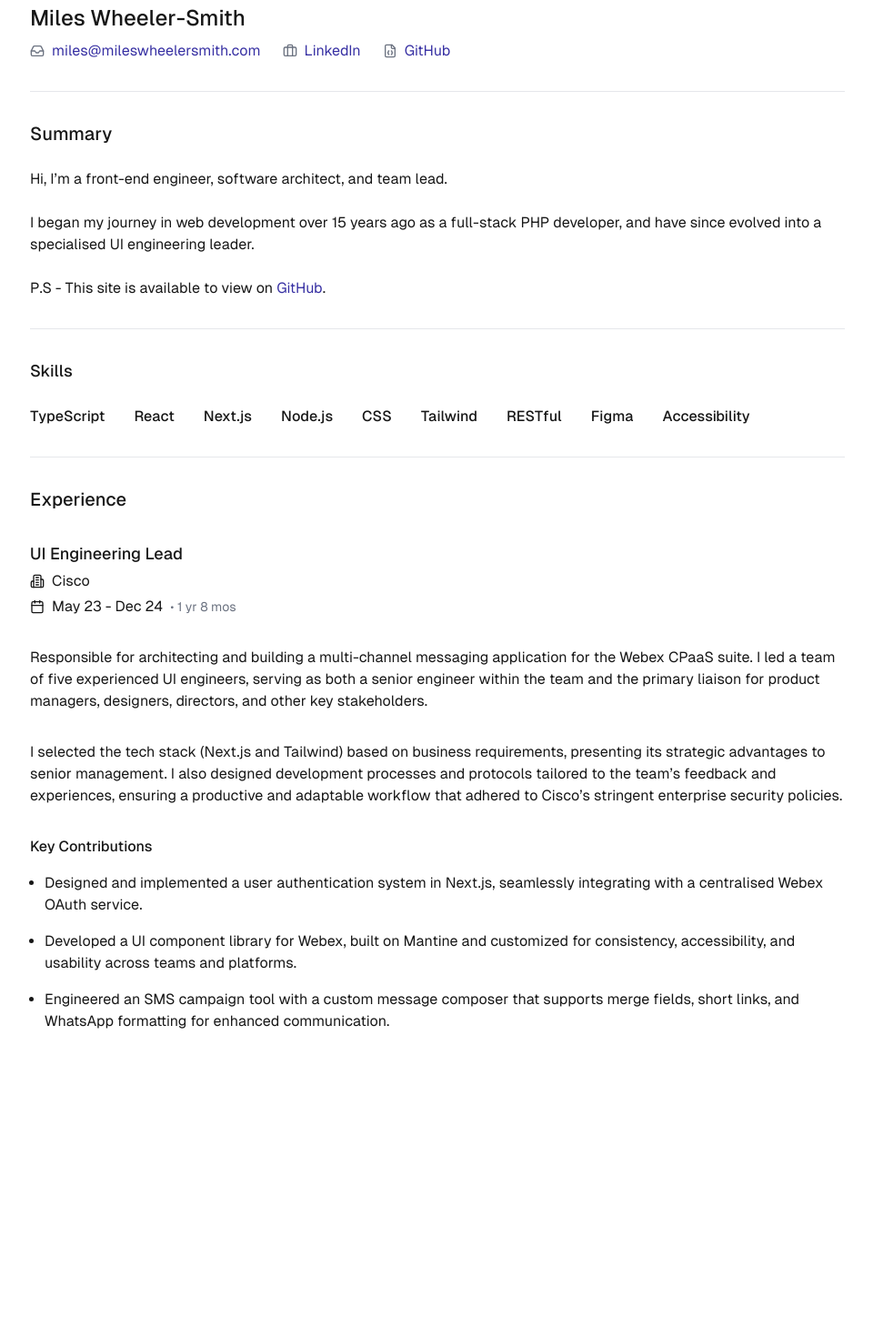
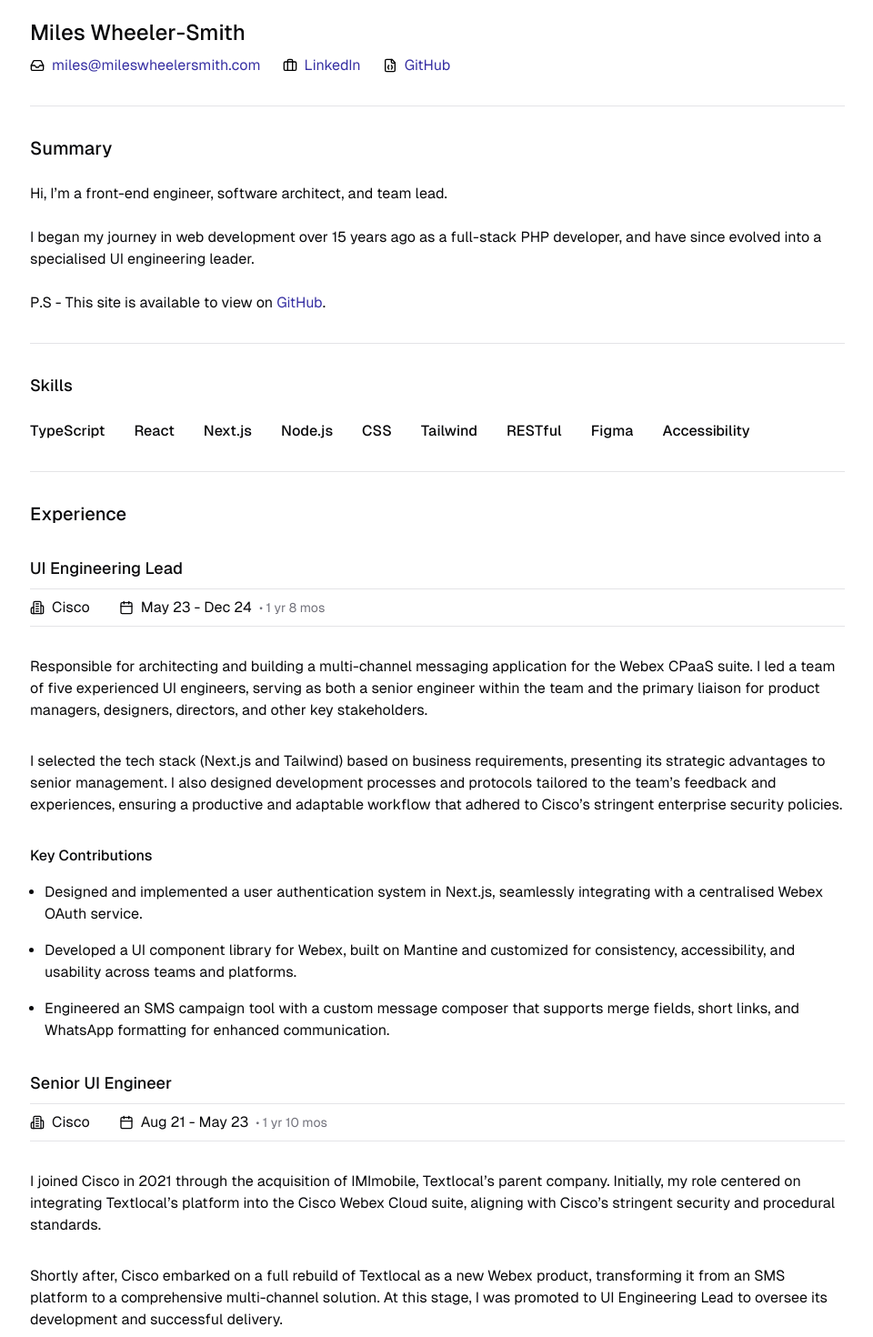
Before and after one commit to mwheelersmith/site, a Next.js app: page / in a window 1280 px wide. Shown: the part 60-1530 px from the top of the page at 91% size, without its empty margins (159-1119 px from the left). Before the commit the page ends 1259 px from the top, so only its background shows below. Built offline with nearby package versions, Linux system fonts and the light colour scheme.

Commit message:
Dark mode and senior engineer role added

```diff
--- a/app/layout.tsx
+++ b/app/layout.tsx
@@ -27,7 +27,7 @@ export default function RootLayout({
   return (
     <html lang="en">
       <body
-        className={`${geistSans.variable} ${geistMono.variable} antialiased selection:bg-indigo-100`}
+        className={`bg-zinc-50 text-zinc-950 dark:bg-zinc-950 dark:text-zinc-50 ${geistSans.variable} ${geistMono.variable} antialiased selection:bg-indigo-100`}
       >
         {children}
       </body>
--- a/app/page.tsx
+++ b/app/page.tsx
@@ -10,15 +10,15 @@ import { ExperienceContributions } from "@/components/experience/contributions";
 
 export default function Home() {
   return (
-    <main className="mx-auto flex flex-col gap-8 p-8 font-[family-name:var(--font-geist-sans)] sm:p-16 lg:max-w-[1024px]">
+    <main className="mx-auto my-4 flex flex-col gap-8 rounded-lg bg-white p-8 font-[family-name:var(--font-geist-sans)] shadow-md sm:p-16 lg:max-w-[1024px] dark:bg-zinc-900 dark:shadow-none">
       <Header />
 
       <Summary />
 
       <Skills />
 
-      {/* UI Engineering Lead at Cisco */}
       <ExperienceSection>
+        {/* UI Engineering Lead at Cisco */}
         <ExperienceHeading>
           <ExperienceTitle>UI Engineering Lead</ExperienceTitle>
           <ExperienceDetails
@@ -52,6 +52,31 @@ export default function Home() {
             "Engineered an SMS campaign tool with a custom message composer that supports merge fields, short links, and WhatsApp formatting for enhanced communication.",
           ]}
         />
+
+        {/* UX Design Lead at Cisco */}
+        <ExperienceHeading>
+          <ExperienceTitle>Senior UI Engineer</ExperienceTitle>
+          <ExperienceDetails
+            company="Cisco"
+            serviceDates="Aug 21 - May 23"
+            serviceLength="1 yr 10 mos"
+          />
+        </ExperienceHeading>
+
+        <p>
+          I joined Cisco in 2021 through the acquisition of IMImobile,
+          Textlocal&rsquo;s parent company. Initially, my role centered on
+          integrating Textlocal&rsquo;s platform into the Cisco Webex Cloud
+          suite, aligning with Cisco&rsquo;s stringent security and procedural
+          standards.
+        </p>
+
+        <p>
+          Shortly after, Cisco embarked on a full rebuild of Textlocal as a new
+          Webex product, transforming it from an SMS platform to a comprehensive
+          multi-channel solution. At this stage, I was promoted to UI
+          Engineering Lead to oversee its development and successful delivery.
+        </p>
       </ExperienceSection>
     </main>
   );
--- a/components/experience/details.tsx
+++ b/components/experience/details.tsx
@@ -10,7 +10,7 @@ export function ExperienceDetails({
   serviceLength: string;
 }) {
   return (
-    <>
+    <div className="flex gap-8 border-b border-zinc-200 pb-2 dark:border-zinc-600">
       <p className="flex items-center gap-2">
         <Building2 size={16} />
         {company}
@@ -18,8 +18,10 @@ export function ExperienceDetails({
       <p className="flex items-center gap-2">
         <Calendar size={16} />
         {serviceDates}
-        <span className="text-sm text-gray-500">&bull; {serviceLength}</span>
+        <span className="text-sm text-zinc-500 dark:text-zinc-400">
+          &bull; {serviceLength}
+        </span>
       </p>
-    </>
+    </div>
   );
 }
--- a/components/experience/heading.tsx
+++ b/components/experience/heading.tsx
@@ -1,3 +1,3 @@
 export function ExperienceHeading({ children }) {
-  return <div className="flex flex-col gap-1">{children}</div>;
+  return <div className="flex flex-col">{children}</div>;
 }
--- a/components/experience/title.tsx
+++ b/components/experience/title.tsx
@@ -1,5 +1,9 @@
 import { ReactNode } from "react";
 
 export function ExperienceTitle({ children }: { children: ReactNode }) {
-  return <h3 className="text-lg font-medium">{children}</h3>;
+  return (
+    <h3 className="mb-2 border-b border-zinc-200 pb-2 text-lg font-medium dark:border-zinc-600">
+      {children}
+    </h3>
+  );
 }
--- a/components/header.tsx
+++ b/components/header.tsx
@@ -2,32 +2,34 @@ import { Inbox, Briefcase, FileJson } from "lucide-react";
 
 export function Header() {
   return (
-    <div className="flex flex-col gap-2 border-b border-gray-200 pb-8">
+    <div className="flex flex-col gap-2 border-b border-zinc-200 pb-8 dark:border-zinc-600">
       <h1 className="text-2xl font-medium">Miles Wheeler-Smith</h1>
 
       <div className="flex gap-6">
         <a
-          className="flex items-center gap-2 text-indigo-800 hover:underline hover:underline-offset-4"
+          className="flex items-center gap-2 text-indigo-800 hover:underline hover:underline-offset-4 dark:text-indigo-300"
           href="mailto:miles@mileswheelersmith.com"
         >
-          <Inbox size={16} className="text-gray-500" />
-          miles@mileswheelersmith.com
+          <Inbox size={16} className="text-black dark:text-zinc-50" />
+          <span>miles@mileswheelersmith.com</span>
         </a>
         <a
-          className="flex items-center gap-2 text-indigo-800 hover:underline hover:underline-offset-4"
+          className="flex items-center gap-2 text-indigo-800 hover:underline hover:underline-offset-4 dark:text-indigo-300"
           href="https://www.linkedin.com/in/mwheelersmith/"
           target="_blank"
           rel="noopener noreferrer"
         >
-          <Briefcase size={16} className="text-gray-500" /> LinkedIn
+          <Briefcase size={16} className="text-black dark:text-zinc-50" />
+          <span>LinkedIn</span>
         </a>
         <a
-          className="flex items-center gap-2 text-indigo-800 hover:underline hover:underline-offset-4"
+          className="flex items-center gap-2 text-indigo-800 hover:underline hover:underline-offset-4 dark:text-indigo-300"
           href="https://github.com/mwheelersmith"
           target="_blank"
           rel="noopener noreferrer"
         >
-          <FileJson size={16} className="text-gray-500" /> GitHub
+          <FileJson size={16} className="text-black dark:text-zinc-50" />
+          <span>GitHub</span>
         </a>
       </div>
     </div>
--- a/components/skills.tsx
+++ b/components/skills.tsx
@@ -1,6 +1,6 @@
 export function Skills() {
   return (
-    <div className="flex flex-col gap-6 border-b border-gray-200 pb-8">
+    <div className="flex flex-col gap-6 border-b border-zinc-200 pb-8 dark:border-zinc-600">
       <h3 className="text-lg font-medium">Skills</h3>
 
       <ul className="flex flex-wrap gap-x-8 gap-y-4">
--- a/components/summary.tsx
+++ b/components/summary.tsx
@@ -1,6 +1,6 @@
 export function Summary() {
   return (
-    <div className="flex flex-col gap-6 border-b border-gray-200 pb-8">
+    <div className="flex flex-col gap-6 border-b border-zinc-200 pb-8 dark:border-zinc-600">
       <h2 className="text-xl font-medium">Summary</h2>
       <p>
         Hi, I&rsquo;m a front-end engineer, software architect, and team lead.
@@ -13,7 +13,7 @@ export function Summary() {
       <p className="print:hidden">
         P.S - This site is available to view on{" "}
         <a
-          className="text-indigo-800 hover:underline hover:underline-offset-4"
+          className="text-indigo-800 hover:underline hover:underline-offset-4 dark:text-indigo-300"
           href="https://github.com/mwheelersmith/site"
           target="_blank"
           rel="noopener noreferrer"
```
